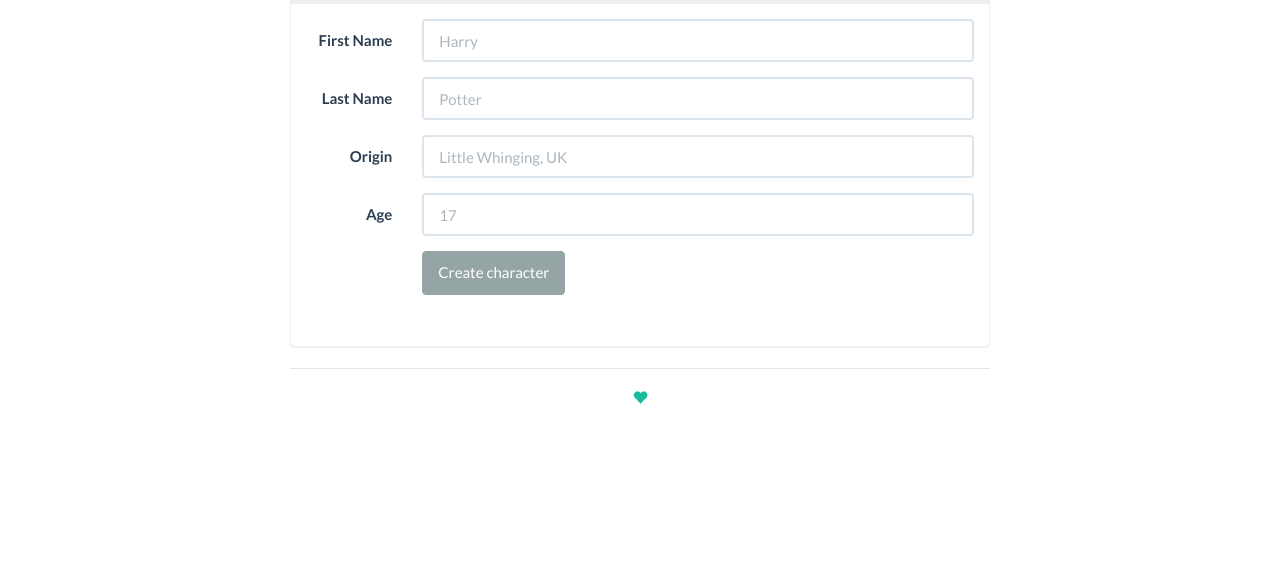
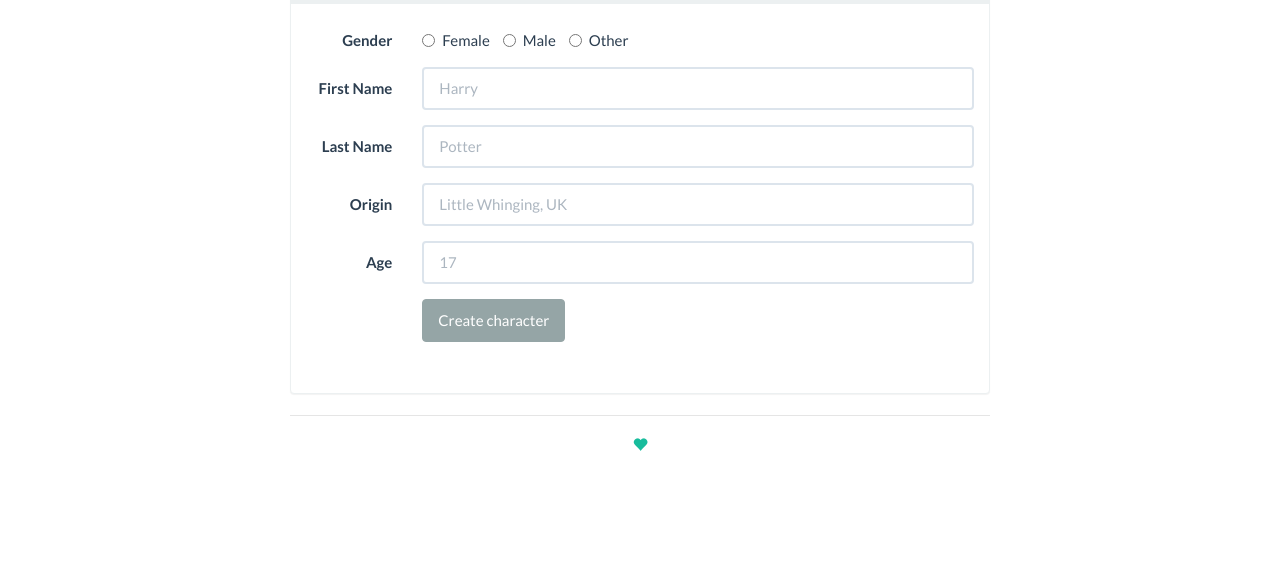
Before and after one commit to supernoir/ensemble, a website: page app/index.html at #/add_character in a window 1280 px wide. Shown: the part 213-800 px from the top of the page. Drawn offline with Linux system fonts and the light colour scheme; no server answers; files whose address does not match are found by name.

Commit message:
adds gender to forms

```diff
--- a/app/scripts/app.js
+++ b/app/scripts/app.js
@@ -84,7 +84,9 @@ $scope.changeCharacter = function() {
                 console.log(data);
             console.error("error in putting");
         })
+
     $location.path('/');
+    $render();
     }
 
     $scope.deleteCharacter = function(id) {
--- a/app/server.js
+++ b/app/server.js
@@ -66,6 +66,7 @@ app.post("/characters", function(request, response, next) {
         character.last_name = request.body.last_name;
         character.age = request.body.age;
         character.origin = request.body.origin;
+        character.gender = request.body.gender;
 
     character.save(function(error, character) {
         if (error) { return next(error) }
@@ -82,6 +83,7 @@ app.put("/characters", function(request, response, next) {
         character.last_name = request.body.last_name;
         character.age = request.body.age;
         character.origin = request.body.origin;
+        character.gender = request.body.gender;
 
     character.save(function(error, character) {
         if (error) { return next(error) }
--- a/app/views/add_character.html
+++ b/app/views/add_character.html
@@ -9,6 +9,20 @@
            </div>
            <div class="panel-body">
         <form class="form-horizontal" name="character" ng-submit="submitCharacter()">
+  <div class="form-group">
+    <label for="character" class="col-sm-2 control-label">Gender</label>
+    <div class="col-sm-10">
+      <label class="radio-inline">
+        <input ng-model="character.gender" type="radio" name="inlineRadioOptions" id="inlineRadio1" value="female"> Female
+      </label>
+      <label class="radio-inline">
+        <input ng-model="character.gender" type="radio" name="inlineRadioOptions" id="inlineRadio2" value="male"> Male
+      </label>
+      <label class="radio-inline">
+        <input ng-model="character.gender" type="radio" name="inlineRadioOptions" id="inlineRadio3" value="other"> Other
+      </label>
+    </div>
+  </div>
   <div class="form-group">
     <label for="character" class="col-sm-2 control-label">First Name</label>
     <div class="col-sm-10">
```
Also changed, not shown: app/views/edit_character.html (+15 -1 lines), app/views/home.html (+2 -0 lines).
